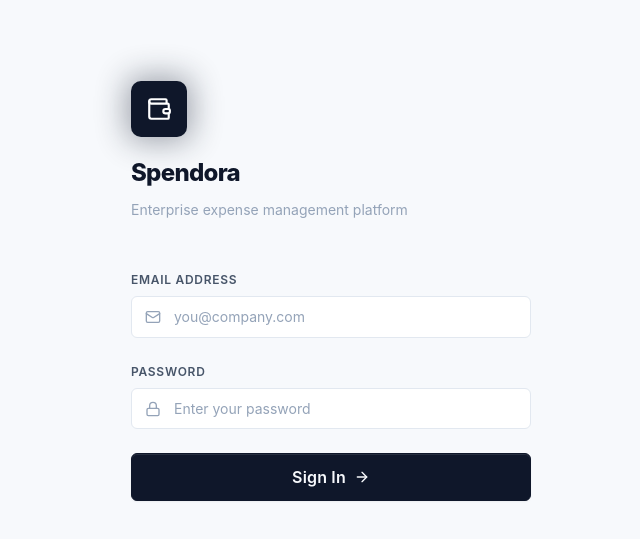
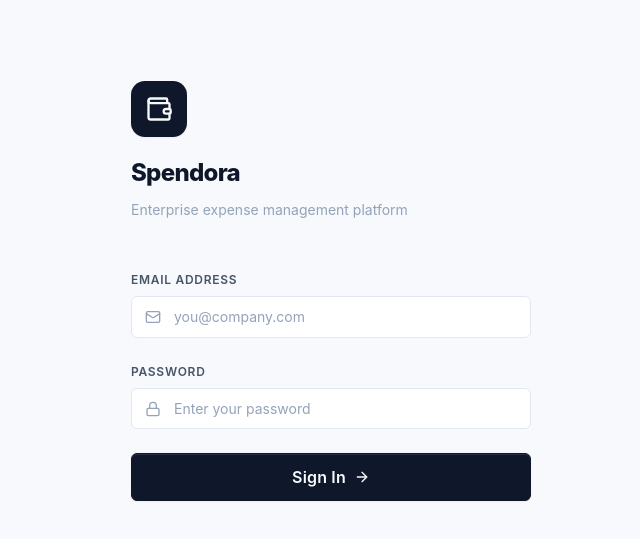
Before and after one commit to Akaash7245/Corporate-expense-tracker, a React (Vite) app in the folder client/: page / in a window 1280 px wide. Shown: the part 109-648 px from the top of the page, without its empty margins (309-949 px from the left). Built offline with nearby package versions, Linux system fonts and the light colour scheme.

Commit message:
fix(ui): restore missing logo SVG on login page by using dynamic inverted color

```diff
--- a/client/src/index.css
+++ b/client/src/index.css
@@ -1025,26 +1025,17 @@ textarea.input-field { resize: vertical; min-height: 100px; }
 .login-brand-icon {
   width: 56px;
   height: 56px;
-  border-radius: var(--radius-lg);
-  background: var(--gradient-primary);
+  border-radius: 14px;
+  background: var(--color-primary);
   display: flex;
   align-items: center;
   justify-content: center;
   margin-bottom: var(--space-md);
-  box-shadow: 0 8px 40px var(--color-primary-glow);
+  box-shadow: var(--shadow-sm);
   position: relative;
 }
-.login-brand-icon::after {
-  content: '';
-  position: absolute;
-  inset: -4px;
-  border-radius: inherit;
-  background: var(--gradient-primary);
-  z-index: -1;
-  filter: blur(16px);
-  opacity: 0.4;
-}
-.login-brand-icon svg { width: 26px; height: 26px; color: #fff; }
+
+.login-brand-icon svg { width: 28px; height: 28px; color: var(--color-bg-primary); }
 
 .login-brand h1 {
   font-size: var(--font-size-2xl);
```
